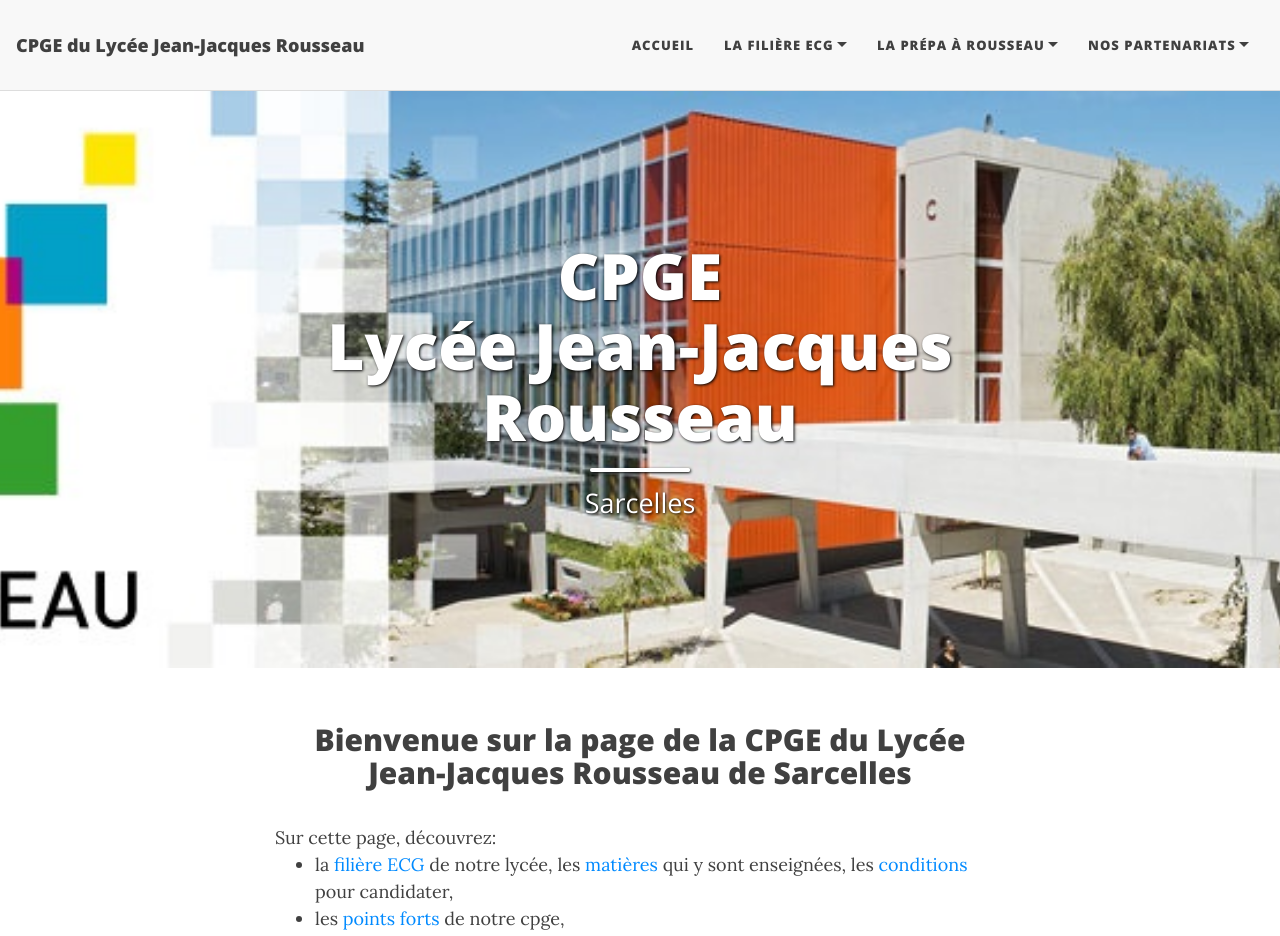
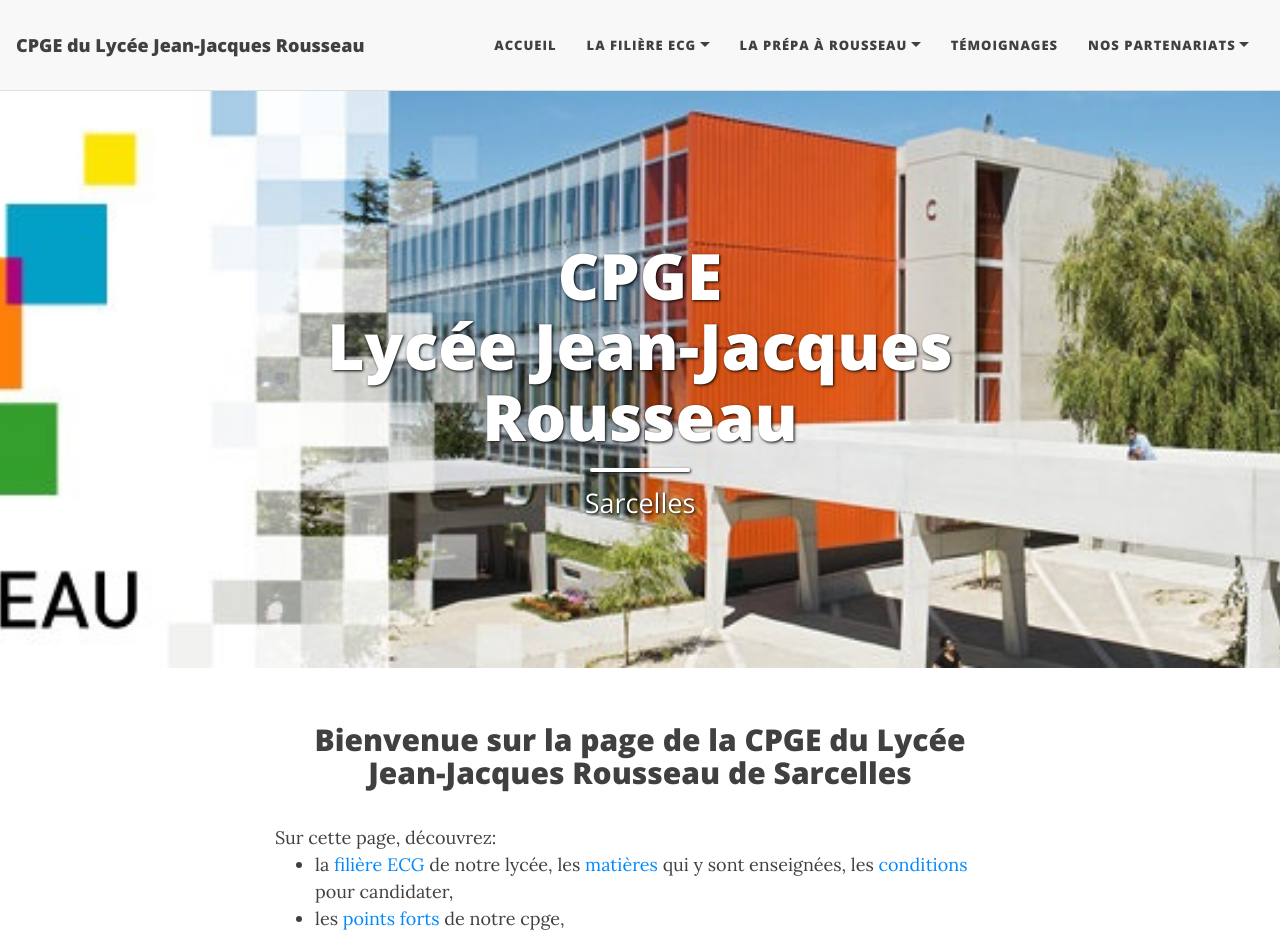
Before and after one commit to cpgesarcelles/cpgesarcelles.github.io, a Jekyll site: the page built from index.html, in a window 1280 px wide. Shown: the top 936 px of the page. Built offline with Jekyll 4.4.1, drawn with Linux system fonts in a browser that asks for light colours; nearby versions of some CDN libraries; the list of posts is cut into pages by our own code.

Commit message:
Update _config.yml

```diff
--- a/_config.yml
+++ b/_config.yml
@@ -19,8 +19,9 @@
     - A qui s'adresse la filière ECG ?: "admission"
   La prépa à Rousseau:
     - Les plus de notre CPGE à Rousseau: "les_plusJJR"
-    - Témoignages: "temoignages"
+    #- Témoignages: "temoignages"
     - La prépa JJR en images: "prepa_en_images"
+  Témoignages: "temoignages"
   Nos partenariats:
     - Fondation Deloitte: "deloitte"
     - Fondation ESSEC: "fondation_essec"
```
